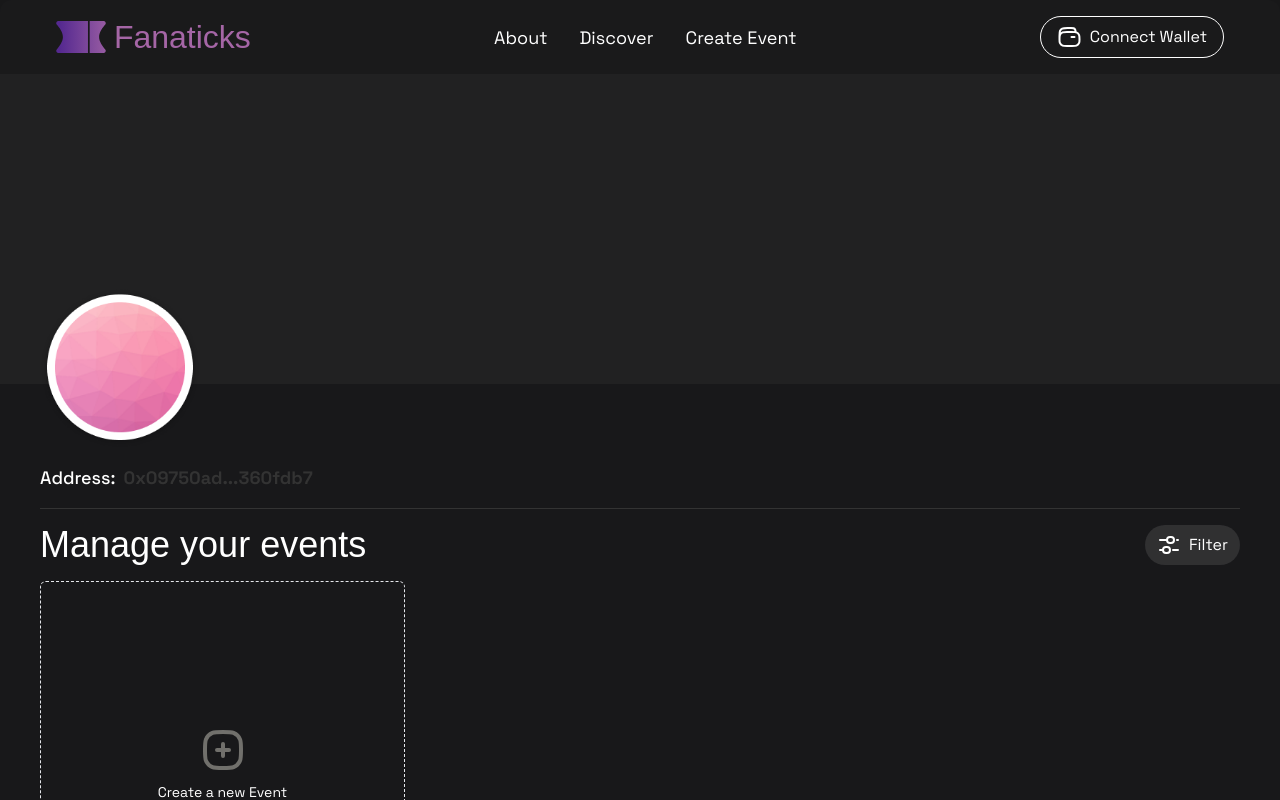
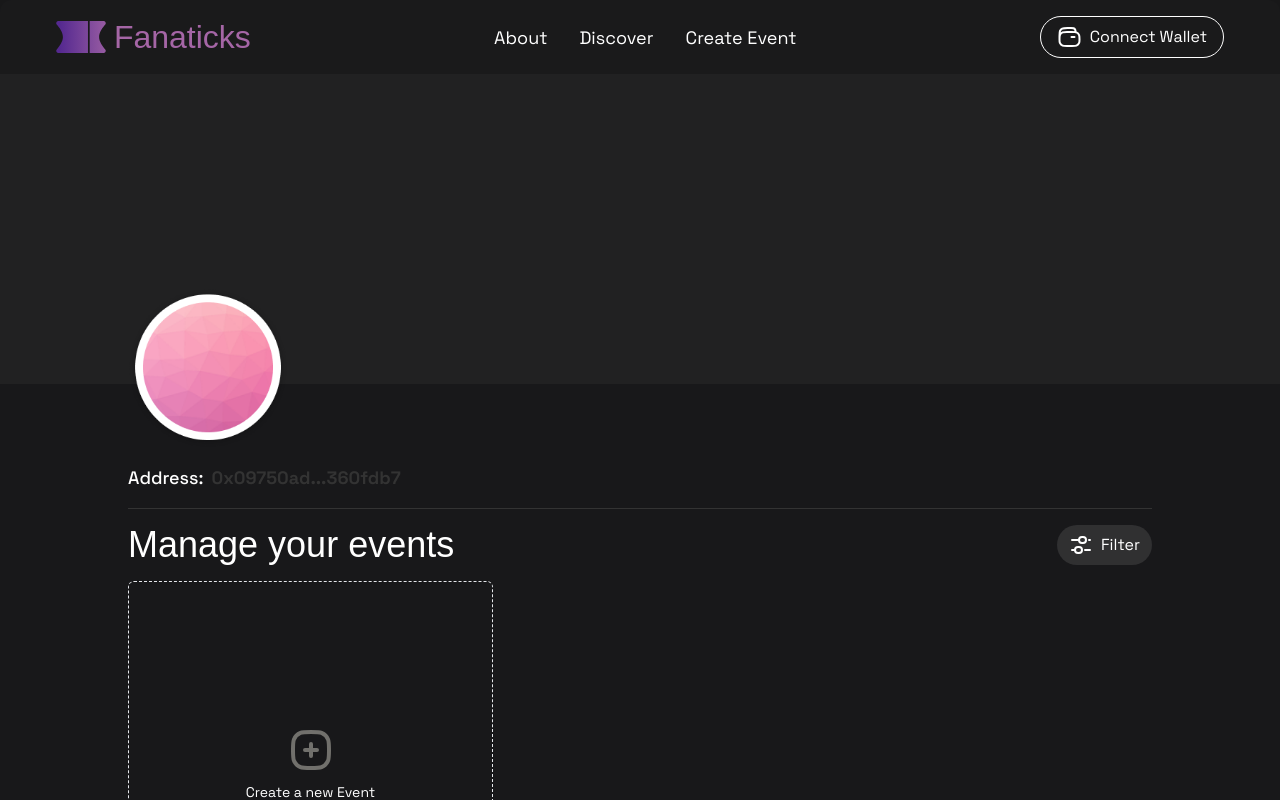
Before and after one commit to Fanaticks-EthIndia/Fanaticks, a React (Vite) app in the folder client/: page /create-event in a window 1280 px wide. Shown: the top 800 px of the page. Built offline with nearby package versions, Linux system fonts and the light colour scheme; a web font is replaced by a local one.

Commit message:
made changes to the Create Event

```diff
--- a/client/src/pages/CreateEvent.jsx
+++ b/client/src/pages/CreateEvent.jsx
@@ -6,7 +6,7 @@ const CreateEvent = () => {
     <div className="flex flex-col min-h-screen ">
       <div className="bg-lightGray bg-opacity-10 relative h-96 rounded-t-xl w-full">
       </div>
-      <div className="flex flex-col py-20 mx-10">
+      <div className="flex flex-col py-20 mx-32">
         {/* Profile Picture */}
         <img src={pfp} className="h-fit  absolute top-72 border-6 border-BaseWhite w-40" alt="Your default profile picture" />
         {/* User Address */}
```
